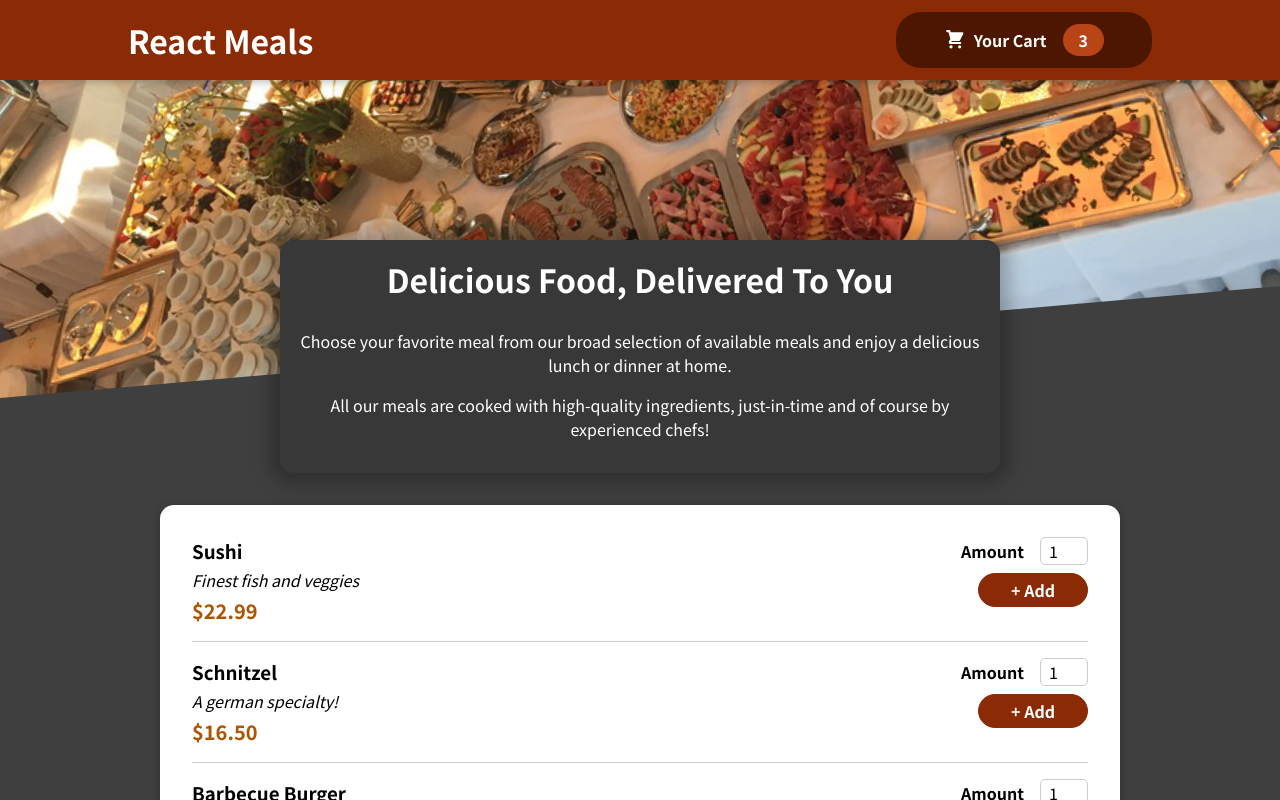
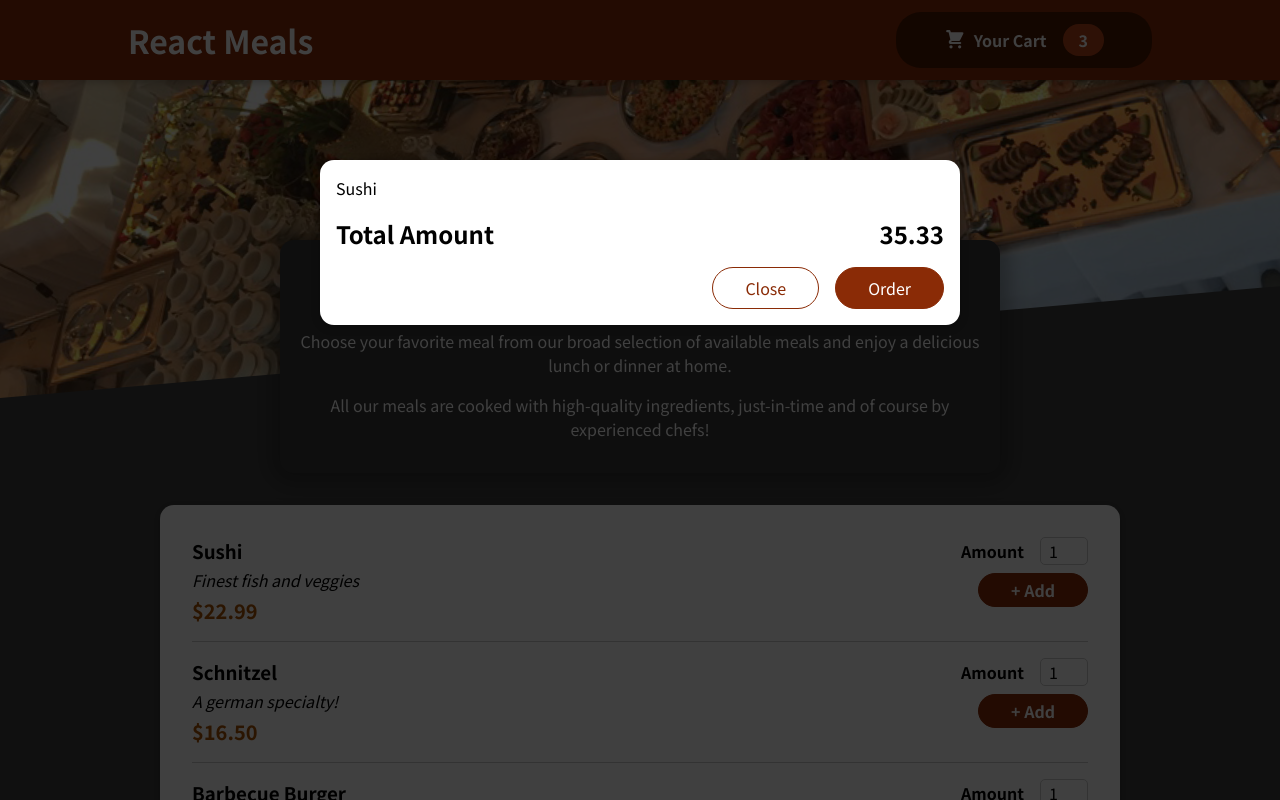
Before and after one commit to Aadharsh-Alappatt/React, a React (Create React App) app: page / in a window 1280 px wide. Shown: the top 800 px of the page. Built offline with nearby package versions, Linux system fonts and the light colour scheme.

Commit message:
Cart Modal

```diff
--- a/src/App.js
+++ b/src/App.js
@@ -2,10 +2,12 @@
 
 import Header from "./Layout/Header";
 import Meals from "./Meals/Meals";
+import Cart from "./Cart/Cart";
 
 function App() {
   return (
     <Fragment>
+      <Cart />
       <Header></Header>
       <main>
         <Meals></Meals>
--- a/src/Cart/Cart.js
+++ b/src/Cart/Cart.js
@@ -1,3 +1,4 @@
+import Modal from "../UI/Modal";
 import classes from "./Cart.module.css";
 
 const Cart = (props) => {
@@ -10,7 +11,7 @@
   );
 
   return (
-    <div>
+    <Modal>
       {cartItems}
       <div className={classes.total}>
         <span>Total Amount</span>
@@ -20,7 +21,7 @@
         <button className={classes["button--alt"]}>Close</button>
         <button className={classes.button}>Order</button>
       </div>
-    </div>
+    </Modal>
   );
 };
 
--- a/src/UI/Modal.js
+++ b/src/UI/Modal.js
@@ -1,5 +1,32 @@
+import { Fragment } from "react";
+import ReactDOM from "react-dom";
+
 import classes from "./Modal.module.css";
 
-const Modal = (props) => {};
+const Backdrop = (props) => {
+  return <div className={classes.backdrop} />;
+};
+
+const ModalOverlay = (props) => {
+  return (
+    <div className={classes.modal}>
+      <div className={classes.content}>{props.children}</div>
+    </div>
+  );
+};
+
+const portalElement = document.getElementById("overlays");
+
+const Modal = (props) => {
+  return (
+    <Fragment>
+      {ReactDOM.createPortal(<Backdrop />, portalElement)}
+      {ReactDOM.createPortal(
+        <ModalOverlay>{props.children}</ModalOverlay>,
+        portalElement
+      )}
+    </Fragment>
+  );
+};
 
 export default Modal;
```
Also changed, not shown: 1 other file (tests, documents, lock files or other folders).
